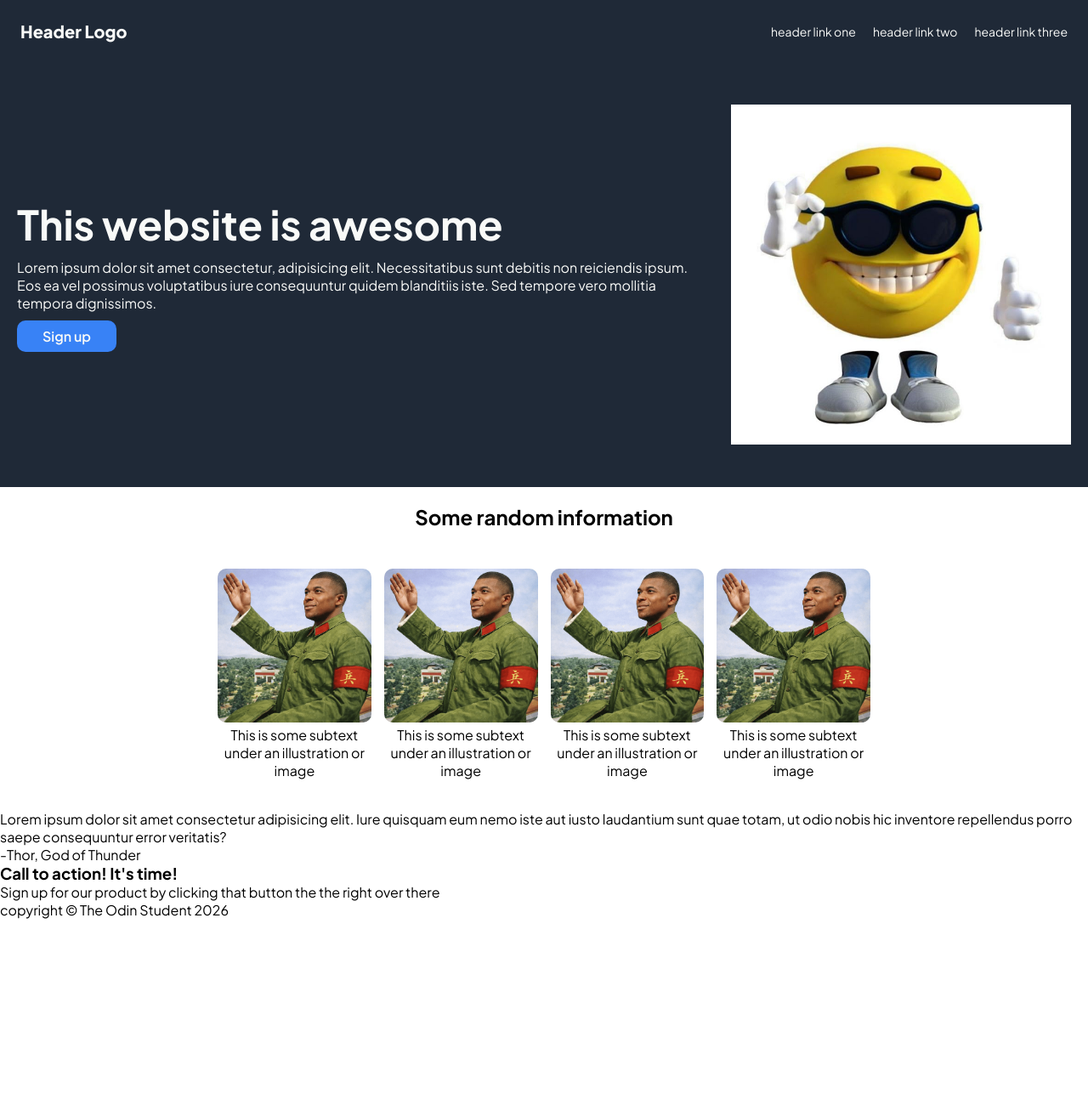
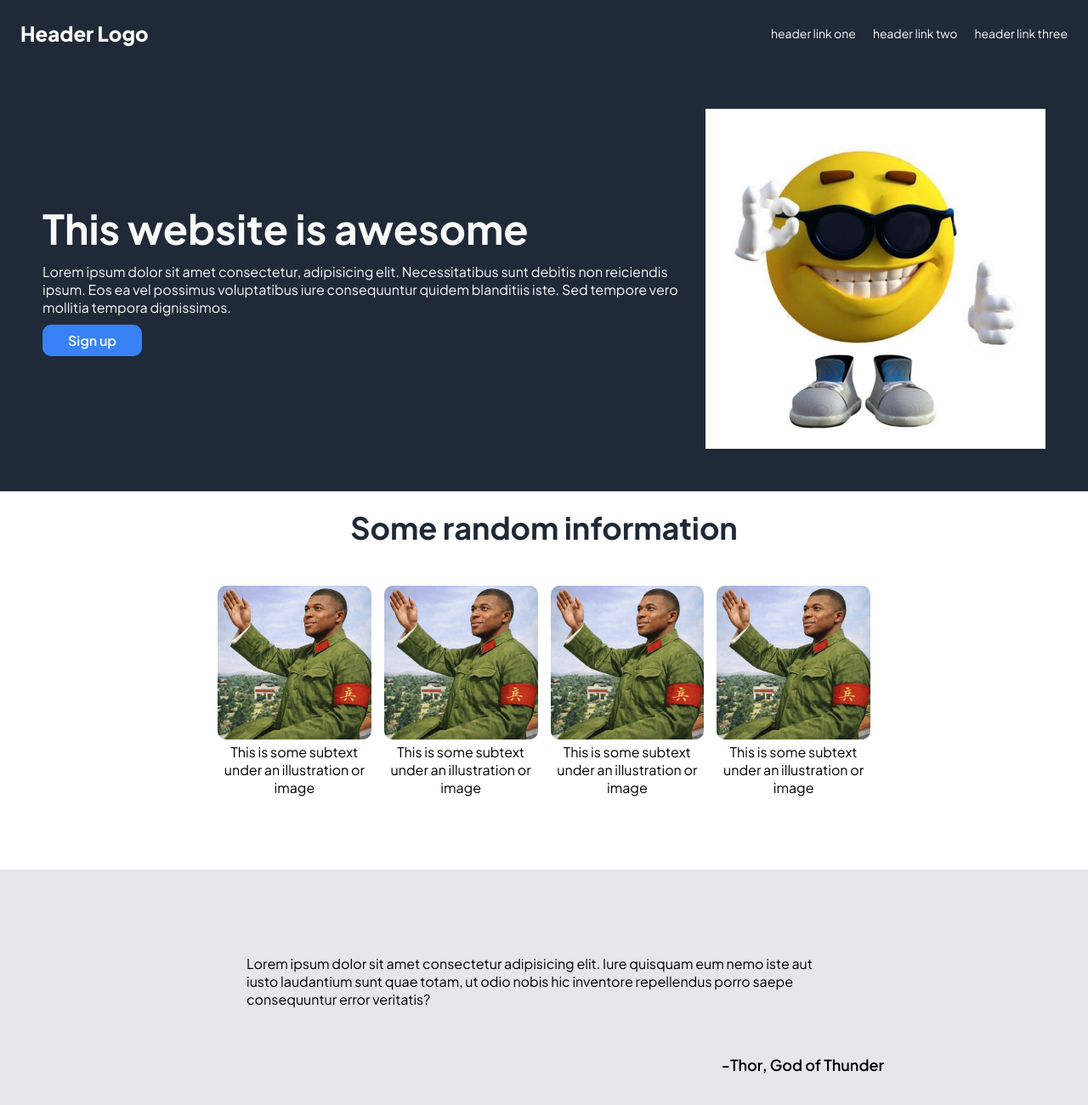
Before and after one commit to PaulKamuya/demo-landing, a plain HTML site: page index.html in a window 1280 px wide. Shown: the top 1300 px of the page at 85% size. Before the commit the page ends 1081 px from the top, so only its background shows below. Drawn offline with Linux system fonts and the light colour scheme.

Commit message:
Added styles for quote and footer

```diff
--- a/style.css
+++ b/style.css
@@ -8,16 +8,22 @@
 body{
   display: flex;
   flex-direction: column;
+  height: 100vh;
 }
+
+.header, .hero, .footer{
+  background-color: #1f2937;
+  color: #f9faf8;
+}
+
+/* Header styles */
 
 .header{
   display: flex;
   justify-content: space-between;
   align-items: center;
   padding: 24px;
-  background: #1f2937;
-  color: #f9faf8;
-  font-size: 20px;
+  font-size: 24px;
   font-weight: 800;
 }
 
@@ -27,7 +33,6 @@ ul{
   display: flex;
   list-style-type: none;
   gap: 20px;
-  flex-shrink: 0;
 }
 
 a{
@@ -35,19 +40,21 @@ a{
   text-decoration: none;
 }
 
+/* Hero styles */
+
 .hero{
-  background-color: #1f2937;
-  color: #f9faf8;
   display: flex;
   justify-content: center;
   align-items: center;
-  padding: 50px 20px;
-  gap: 50px;
+  padding: 50px;
 }
 
-
-.left{
-  max-width: 800px;
+.hero-container{
+  display: flex;
+  justify-content: center;
+  align-items: center;
+  gap: 20px;
+  width: 900px;
 }
 
 .title{
@@ -60,11 +67,15 @@ a{
   font-size: 16px;
 }
 
-.hero-button{
+/* background for button and CTA */
+.hero-button, .cta-container, button{
+  background-color: #3882f6;
+  color: #f9faf8;
+}
+
+button{
   padding: 8px 30px;
   font-size: 16px;
-  background-color: #3882f6;
-  color: #f9faf8;
   border: none;
   border-radius: 10px;
   font-weight: 600;
@@ -74,12 +85,21 @@ a{
   width: 400px;
 }
 
+/* Info section styles */
+
 .info{
   text-align: center;
   padding: 20px;
   display: flex;
   flex-direction: column;
   align-items: center;
+  margin-bottom: 50px;
+}
+
+.info-title{
+  font-size: 36px;
+  font-weight: 800px;
+  color: #1f2937;
 }
 
 .card-container{
@@ -96,3 +116,62 @@ a{
   width: 100%;
   border-radius: 10px;
 }
+
+/* Quote section styles */
+.quote{
+  background-color: #e5e7eb;
+  display: flex;
+  flex-direction: column;
+  align-items: center;
+  justify-content: center;
+  padding: 50px;
+}
+
+.quote-container{
+  display: flex;
+  flex-direction: column;
+  gap: 5px;
+  width: 800px;
+}
+
+.quote-text{
+  font-size: 28px;
+  font-weight: 200;
+  font-style: italic;
+}
+
+.author{
+  text-align: right;
+  font-size: 18px;
+  font-weight: 600;
+}
+
+/* CTA */
+.cta{
+  display: flex;
+  justify-content: center;
+  align-items: center;
+  padding: 50px;
+}
+
+.cta-container{
+  display: flex;
+  align-items: center;
+  justify-content: center;
+  gap: 100px;
+  padding: 50px;
+  border-radius: 5px;
+}
+
+.cta button{
+  border: solid 2px #e5e7eb;
+}
+
+/* Footer styles */
+
+.footer{
+  font-size: 14px;
+  text-align: center;
+  padding: 40px;
+  word-spacing: 5px;
+}
```
